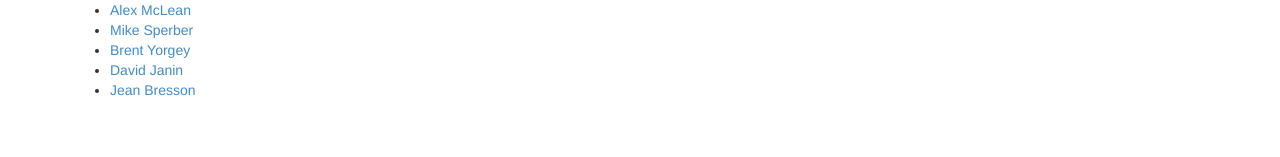
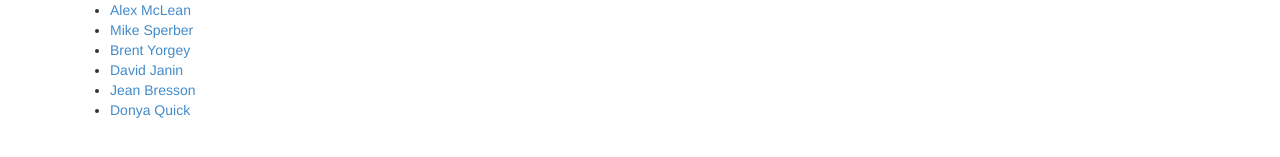
Before and after one commit to functional-art/functional-art.github.com, a Jekyll site: the page built from sc.md, in a window 1280 px wide. Shown: the part 172-329 px from the top of the page. Built offline with Jekyll 4.4.1, drawn with Linux system fonts in a browser that asks for light colours; nearby versions of some CDN libraries.

Commit message:
Donya Quick -> SC

```diff
--- a/sc.md
+++ b/sc.md
@@ -15,3 +15,4 @@ Current members are:
 * [Brent Yorgey](https://byorgey.wordpress.com/)
 * [David Janin](http://www.labri.fr/perso/janin/)
 * [Jean Bresson](http://repmus.ircam.fr/bresson)
+* [Donya Quick](http://donyaquick.com/)
```
